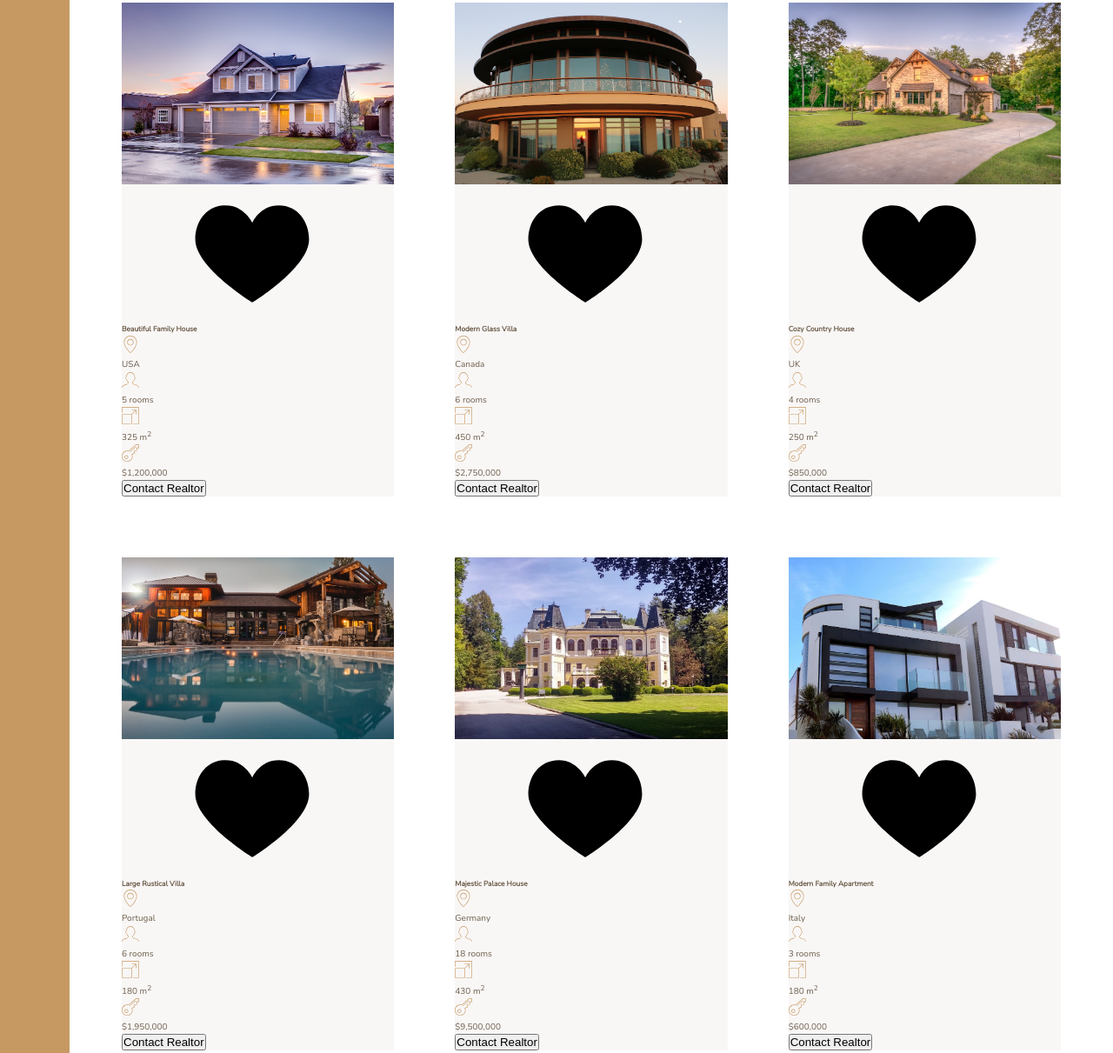
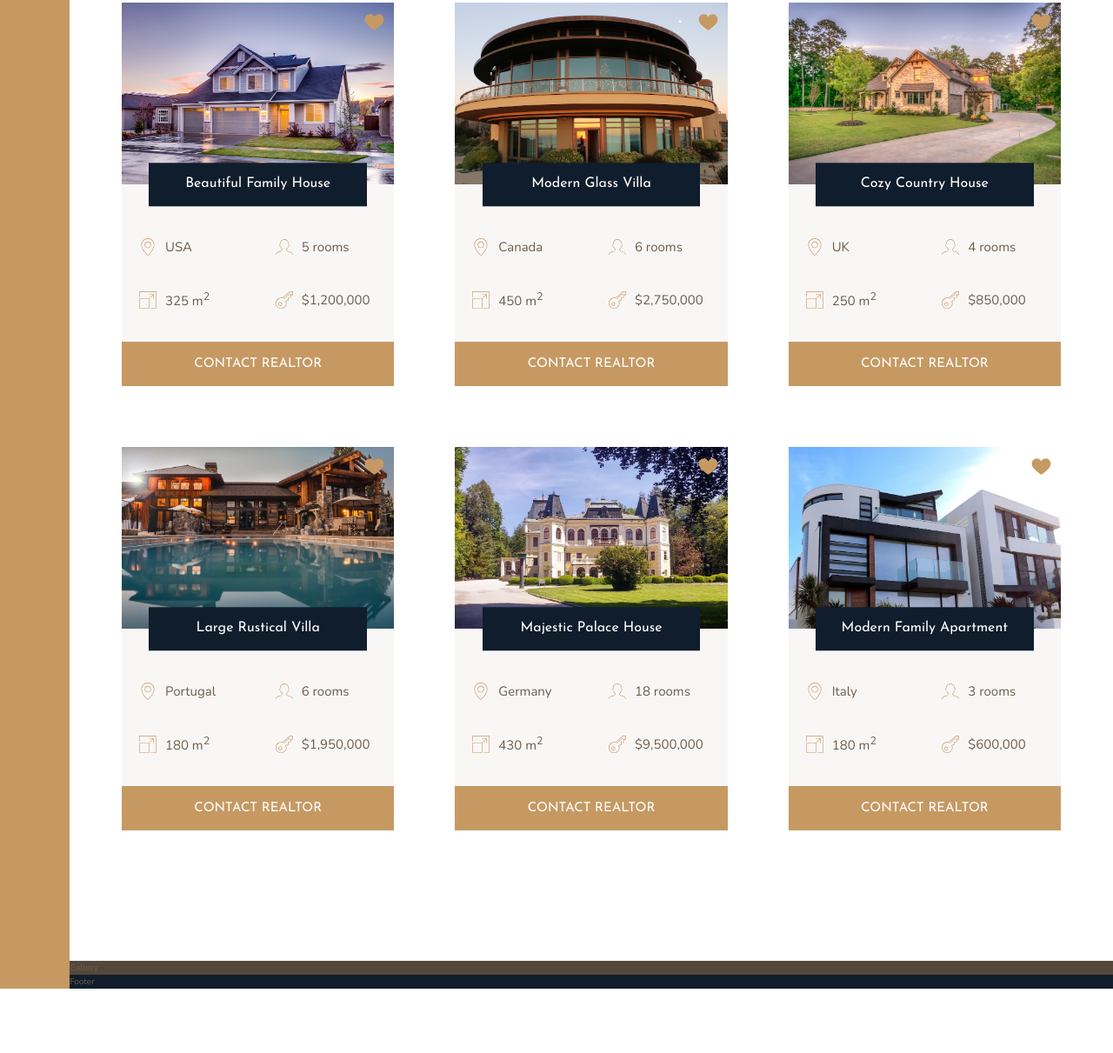
Before and after one commit to nataliabanz/nexter, a website: page index.html in a window 1280 px wide. Shown: the part 1967-3178 px from the top of the page at 87% size. After the commit the page ends 3104 px from the top, so only its background shows below. Drawn offline with nearby package versions, Linux system fonts and the light colour scheme.

Commit message:
Section home finished

```diff
--- a/index.html
+++ b/index.html
@@ -127,7 +127,7 @@
                     </svg>
                     <p>$1,200,000</p>
                 </div>
-                <button class="cta">Contact Realtor</button>
+                <button class="btn home__button">Contact Realtor</button>
             </div>
             <div class="home">
                 <img src="/img/house-2.jpeg" alt="House 2" class="home__img">
@@ -159,7 +159,7 @@
                     </svg>
                     <p>$2,750,000</p>
                 </div>
-                <button class="cta">Contact Realtor</button>
+                <button class="btn home__button">Contact Realtor</button>
             </div>
             <div class="home">
                 <img src="/img/house-3.jpeg" alt="House 3" class="home__img">
@@ -191,7 +191,7 @@
                     </svg>
                     <p>$850,000</p>
                 </div>
-                <button class="cta">Contact Realtor</button>
+                <button class="btn home__button">Contact Realtor</button>
             </div>
             <div class="home">
                 <img src="/img/house-4.jpeg" alt="House 4" class="home__img">
@@ -223,7 +223,7 @@
                     </svg>
                     <p>$1,950,000</p>
                 </div>
-                <button class="cta">Contact Realtor</button>
+                <button class="btn home__button">Contact Realtor</button>
             </div>
             <div class="home">
                 <img src="/img/house-5.jpeg" alt="House 5" class="home__img">
@@ -255,7 +255,7 @@
                     </svg>
                     <p>$9,500,000</p>
                 </div>
-                <button class="cta">Contact Realtor</button>
+                <button class="btn home__button">Contact Realtor</button>
             </div>
             <div class="home">
                 <img src="/img/house-6.jpeg" alt="House 6" class="home__img">
@@ -287,7 +287,7 @@
                     </svg>
                     <p>$600,000</p>
                 </div>
-                <button class="cta">Contact Realtor</button>
+                <button class="btn home__button">Contact Realtor</button>
             </div>
 
         </section>
--- a/sass/_homes.scss
+++ b/sass/_homes.scss
@@ -10,18 +10,49 @@
 .home {
     background-color: $color-grey-light-1;
 
+    display: grid;
+    grid-template-columns: repeat(2, 1fr);
+    grid-row-gap: 3.5rem;
+
     &__img {
         width: 100%;
+        grid-row: 1 / 2;
+        grid-column: 1 / -1;
+        z-index: 1;
     }
 
-    &__like {
-
-
+    &__icon {
+        grid-row: 1 / 2;
+        grid-column: 2 / 3;
+        fill: $color-primary;
+        height: 2.5rem;
+        width: 2.5rem;
+        z-index: 2;
+        justify-self: end;
+        margin: 1rem;
     }
 
     &__name {
+        grid-row: 1 / 2;
+        grid-column: 1 / -1;
+        justify-self: center;
+        align-self: end;
+        width: 80%;
+        z-index: 3;
 
+        font-family: $font-display;
+        font-size: 1.6rem;
+        text-align: center;
+        padding: 1.25rem;
+        background-color: $color-secondary;
+        color: #fff;
+        font-weight: 400;
+        transform: translateY(50%);
+    }
 
+    &__location,
+    &__rooms {
+        margin-top: 2.5rem;
     }
 
     &__location,
@@ -29,14 +60,20 @@
     &__area,
     &__price {
 
+        font-size: 1.5rem;
+        margin-left: 2rem;
+        display: flex;
+        align-items: center;
+
         svg {
             fill: $color-primary;
             height: 2rem;
             width: 2rem;
-        }
-
-        p {
-
+            margin-right: 1rem;
         }
     }
+
+    &__button {
+        grid-column: 1 / -1;
+    }
 }
```
Also changed, not shown: css/style.css.
